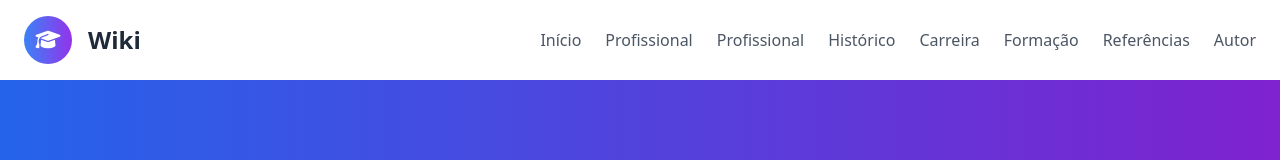
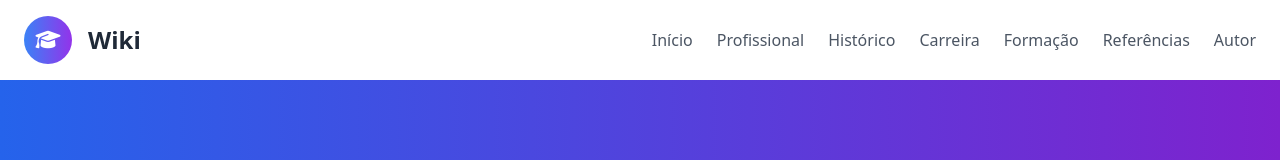
Before and after one commit to SUXMIX/Profiss-o, a plain HTML site: page Vitor-da-Costa.html in a window 1280 px wide. Shown: the top 160 px of the page. Drawn offline with nearby package versions, Linux system fonts and the light colour scheme.

Commit message:
Update Vitor-da-Costa.html

```diff
--- a/Vitor-da-Costa.html
+++ b/Vitor-da-Costa.html
@@ -67,7 +67,7 @@
                     <h1 class="text-2xl font-bold text-gray-800">Wiki</h1>
                 </div>
                 <div class="hidden md:flex space-x-6">
-                    <a href="index.html" class="nav-link text-gray-600 hover:text-blue-600">Início</a> <a href="#profissional" class="nav-link text-gray-600 hover:text-blue-600">Profissional</a>
+                    <a href="index.html" class="nav-link text-gray-600 hover:text-blue-600">Início</a>
                     <a href="#profissional" class="nav-link text-gray-600 hover:text-blue-600">Profissional</a>
                     <a href="#historico" class="nav-link text-gray-600 hover:text-blue-600">Histórico</a>
                     <a href="#carreira" class="nav-link text-gray-600 hover:text-blue-600">Carreira</a>
```
